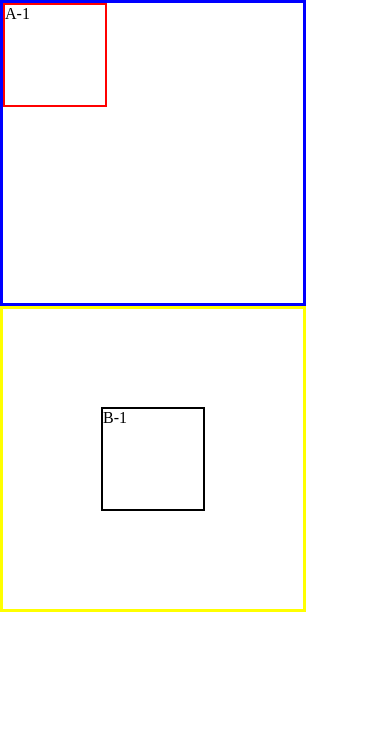
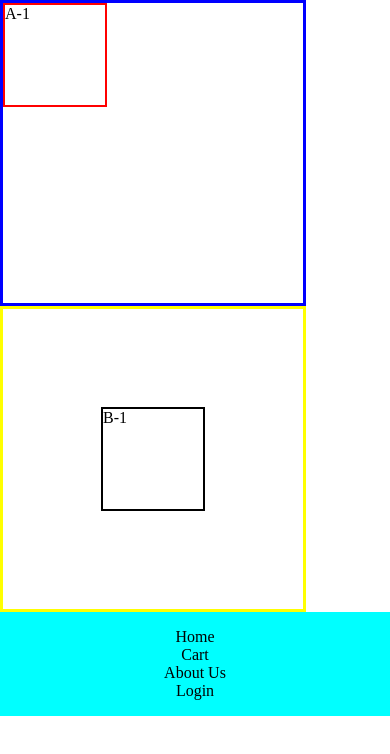
Before and after one commit to bhaveshcodm2706-venom/CSS-Flexbox, a website: page index.html in a window 390 px wide. Drawn offline with Linux system fonts and the light colour scheme.

Commit message:
Completed responsive navigation bar

```diff
--- a/index.html
+++ b/index.html
@@ -15,5 +15,15 @@
     <div class="parent-container">
       <div class="boxes">B-1</div>
     </div>
+
+    <nav>
+      <ul class="navbar">
+        <li><a href="">Home</a></li>
+        <li><a href="">Cart</a></li>
+        <li><a href="">About Us</a></li>
+        <li><a href="">Login</a></li>
+      </ul>
+    </nav>
+
 </body>
 </html>
--- a/styles.css
+++ b/styles.css
@@ -28,3 +28,26 @@
   width: 100px;
   border: 2px solid black;
 }
+
+
+
+.navbar {
+  display: flex;
+  flex-wrap:wrap;
+  list-style: none;
+background-color: aqua;
+padding: 1rem;
+
+}
+
+.navbar li {
+ flex: 200px;
+  text-align: center;
+
+}
+
+.navbar a {
+
+  text-decoration: none;
+ color:black;
+}
```
